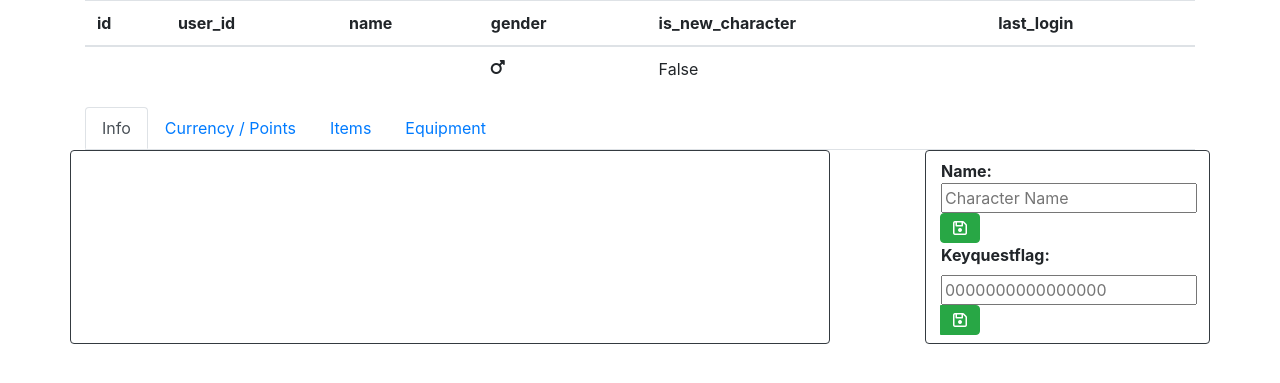
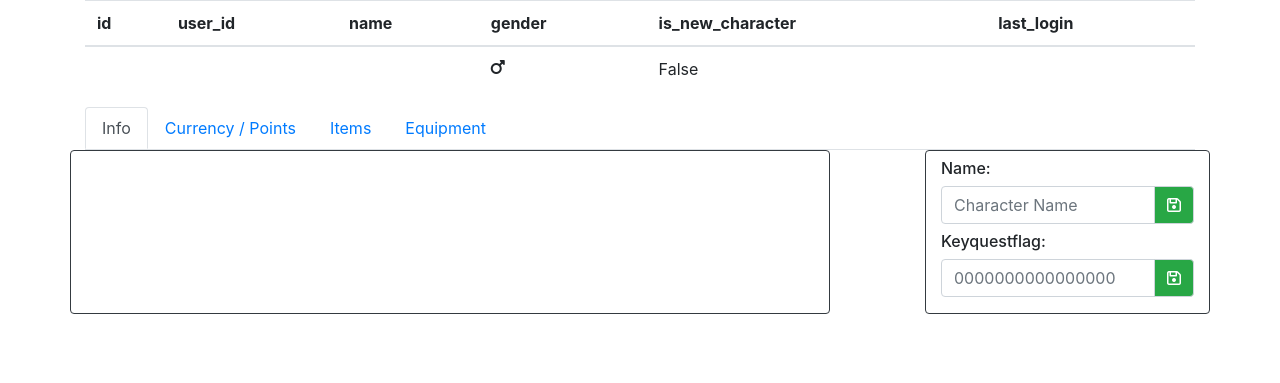
Before and after one commit to Chakratos/mhf-save-manager, a PHP site: template app/Views/edit-character.php in a window 1280 px wide. Shown: the part 56-439 px from the top of the page. Run offline with PHP 8.4, Linux system fonts and the light colour scheme; the template is opened without the code that fills it, so the values that code supplies are empty; some libraries are stand-ins or nearby versions.

Commit message:
Fixed HTML / CSS for Chromium

```diff
--- a/app/Views/edit-character.php
+++ b/app/Views/edit-character.php
@@ -59,23 +59,19 @@
                 </div>
                 <div class="col-1"></div>
                 <div class="border border-dark rounded col-3 py-2">
-                    <div class="form-inline">
-                        <label class="font-weight-bold">
-                            Name:
-                        </label>
-                        <input id="name" type="text" placeholder="Character Name" value="<?php echo $name ?>">
+                    <h6>Name:</h6>
+                    <div class="input-group mb-2">
+                        <input type="text" class="form-control" id="name" placeholder="Character Name" value="<?php echo $name ?>">
                         <div class="input-group-append">
-                            <button id="setname" class="btn btn-success"><i class="fa fa-save"></i></button>
+                            <div id="setname" class="input-group-text btn btn-success text-white bg-success"><i class="fa fa-save"></i></div>
                         </div>
                     </div>
 
-                    <div class="input-group">
-                        <label class="font-weight-bold">
-                            Keyquestflag:
-                        </label>
-                        <input id="keyquestflag" type="text" placeholder="0000000000000000" value="<?php echo $keyquestFlag ?>">
+                    <h6>Keyquestflag:</h6>
+                    <div class="input-group mb-2">
+                        <input id="keyquestflag" type="text" class="form-control" placeholder="0000000000000000" value="<?php echo $keyquestFlag ?>">
                         <div class="input-group-append">
-                            <button id="setkeyquestflag" class="btn btn-success"><i class="fa fa-save"></i></button>
+                            <div id="setkeyquestflag" class="input-group-text btn btn-success text-white bg-success"><i class="fa fa-save"></i></div>
                         </div>
                     </div>
                 </div>
@@ -84,28 +80,24 @@
         <div class="tab-pane fade" id="nav-points" role="tabpanel" aria-labelledby="nav-points-tab">
             <div class="row">
                 <div class="border border-dark rounded col-3 py-2">
-                    <div class="input-group">
-                        <label class="font-weight-bold">
-                            zenny:
-                        </label>
-                        <input id="zenny" type="text" placeholder="0" value="<?php echo $zenny ?>">
+                    <h6>Zenny:</h6>
+                    <div class="input-group mb-2">
+                        <input id="zenny" type="text" class="form-control" placeholder="0" value="<?php echo $zenny ?>">
                         <div class="input-group-append">
-                            <button id="setzenny" class="btn btn-success"><i class="fa fa-save"></i></button>
+                            <div id="setzenny" class="input-group-text btn btn-success text-white bg-success"><i class="fa fa-save"></i></div>
+                        </div>
+                    </div>
+
+                    <h6>gZenny:</h6>
+                    <div class="input-group mb-2">
+                        <input id="gzenny" type="text" class="form-control" placeholder="0" value="<?php echo $gZenny ?>">
+                        <div class="input-group-append">
+                            <div id="setgzenny" class="input-group-text btn btn-success text-white bg-success"><i class="fa fa-save"></i></div>
                         </div>
                     </div>
 
                     <div class="input-group">
-                        <label class="font-weight-bold">
-                            gZenny:
-                        </label>
-                        <input id="gzenny" type="text" placeholder="0" value="<?php echo $gZenny ?>">
-                        <div class="input-group-append">
-                            <button id="setgzenny" class="btn btn-success"><i class="fa fa-save"></i></button>
-                        </div>
-                    </div>
-
-                    <div class="input-group">
-                        <label class="font-weight-bold">
+                        <label>
                             Style Vouchers:
                         </label>
                         <input id="stylevouchers" type="hidden" placeholder="0" value="99">
```
